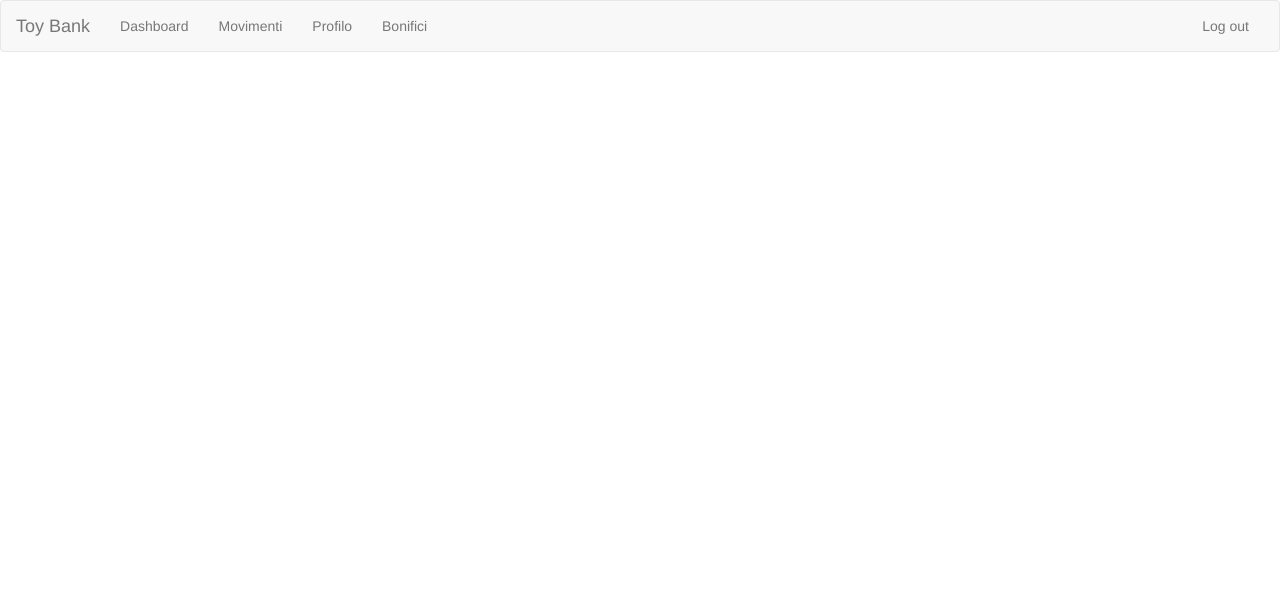
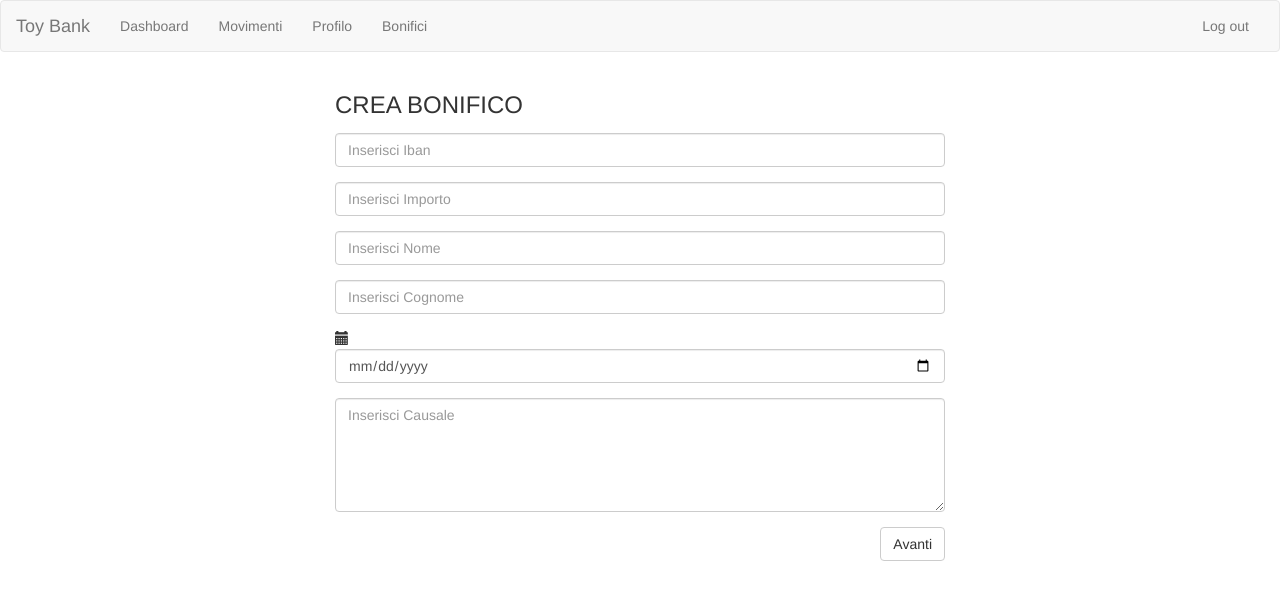
Before and after one commit to alessandroargentieri/ToyBank, a website: page index.html at #!/bonifico/step1 in a window 1280 px wide. Drawn offline with Linux system fonts and the light colour scheme.

Commit message:
modifiche bonifico

```diff
--- a/bonifico/bonifico.controllers.js
+++ b/bonifico/bonifico.controllers.js
@@ -1,4 +1,4 @@
-app.controller('BonificoCtrl', ['$bonificoService'], function ($bonificoService) {
+app.controller('BonificoCtrl', ['$bonificoService', function ($bonificoService) {
 
     var self = this;
 
@@ -10,12 +10,12 @@ app.controller('BonificoCtrl', ['$bonificoService'], function ($bonificoService)
     };
 
 
-    self.confermaBonificoCtrl = function(){
+    self.confermaBonificoCtrl = function () {
         $bonificoService.confermaBonifico(self.otp, self.key).then(function (result) {
 
-    }).catch(function(errore){
-        console.log('errore nella verifica del bonifico', error);
-    });
-};
+        }).catch(function (errore) {
+            console.log('errore nella verifica del bonifico', error);
+        });
+    };
 
-});
+}]);
--- a/bonifico/bonifico.step1.html
+++ b/bonifico/bonifico.step1.html
@@ -1,27 +1,32 @@
+<div class="col-md-offset-3 col-md-6">
     <form action="">
 
         <div class="form-group">
             <h3>CREA BONIFICO</h3>
         </div>
         <div class="form-group">
-            <input ng-model="ctrl.nome" type="text" class="form-control" id="iban" placeholder="Inserisci Iban" name="iban" required>
+            <input ng-model="ctrl.iban" type="text" class="form-control" id="iban" placeholder="Inserisci Iban" name="iban" required>
         </div>
         <div class="form-group">
-            <input ng-model="" type="text" class="form-control" id="importo" placeholder="Inserisci Importo" name="importo" required>
+            <input ng-model="ctrl.importo" type="text" class="form-control" id="importo" placeholder="Inserisci Importo" name="importo"
+                required>
         </div>
         <div class="form-group">
-            <input ng-model="" type="text" class="form-control" id="nome" placeholder="Inserisci Nome" name="nome" required>
+            <input ng-model="ctrl.nome" type="text" class="form-control" id="nome" placeholder="Inserisci Nome" name="nome" required>
         </div>
         <div class="form-group">
-            <input ng-model="" type="text" class="form-control" id="cognome" placeholder="Inserisci Cognome" name="cognome" required>
+            <input ng-model="ctrl.cognome" type="text" class="form-control" id="cognome" placeholder="Inserisci Cognome" name="cognome"
+                required>
         </div>
         <div class="form-group inner-addon left-addon">
             <i class="glyphicon glyphicon-calendar"></i>
-            <input ng-model="" type="date" class="form-control" id="data" placeholder="dd/mm/aaaa" name="data" required>
+            <input ng-model="ctrl.data" type="date" class="form-control" id="data" placeholder="dd/mm/aaaa" name="data" required>
         </div>
         <div class="form-group">
-            <textarea ng-model="" class="form-control" rows="5" id="causale" placeholder="Inserisci Causale" required></textarea>
+            <textarea ng-model="ctrl.causale" class="form-control" rows="5" id="causale" placeholder="Inserisci Causale" required></textarea>
         </div>
         <button id="avanti" type="submit" class="btn btn-default pull-right">Avanti</button>
 
     </form>
+
+</div>
```
